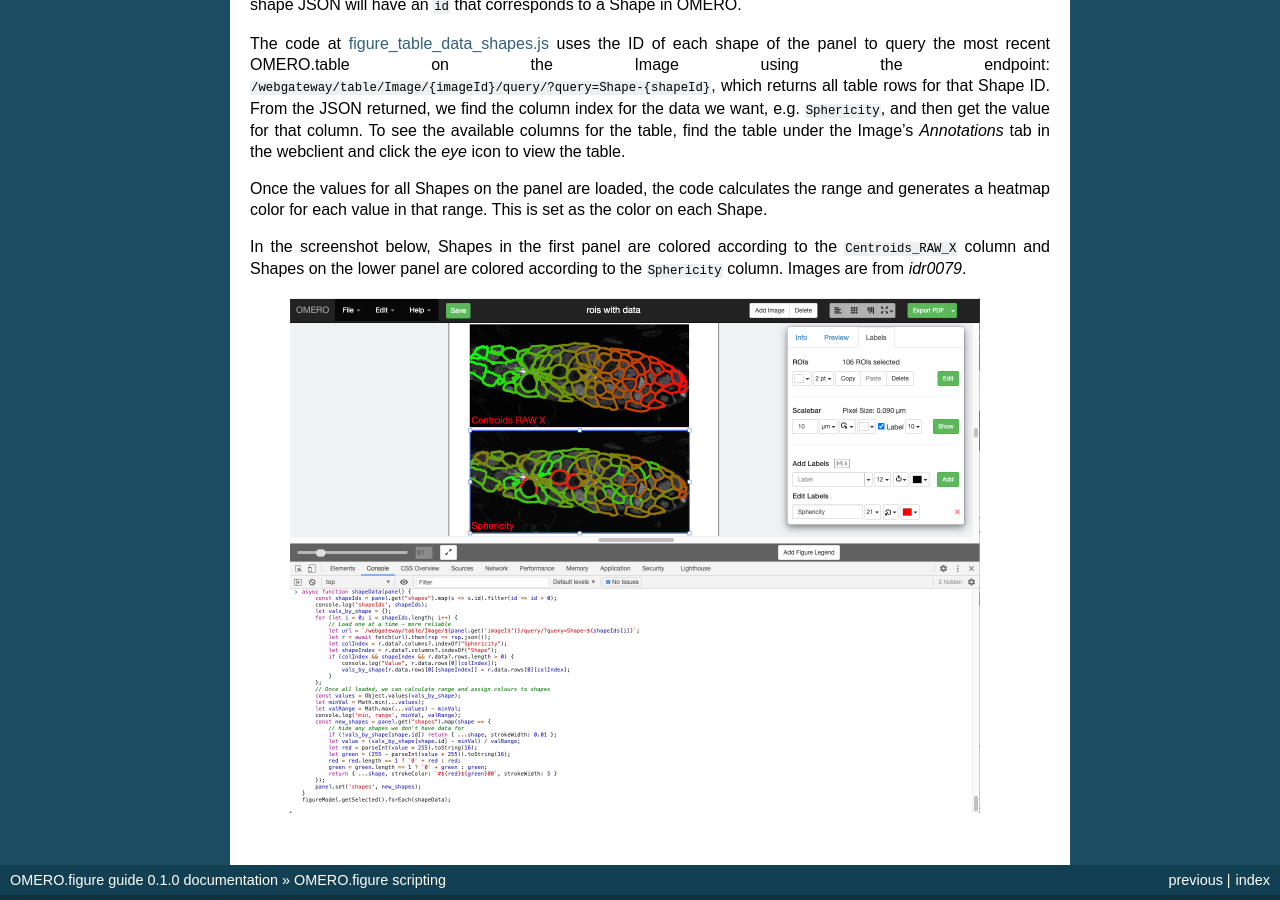
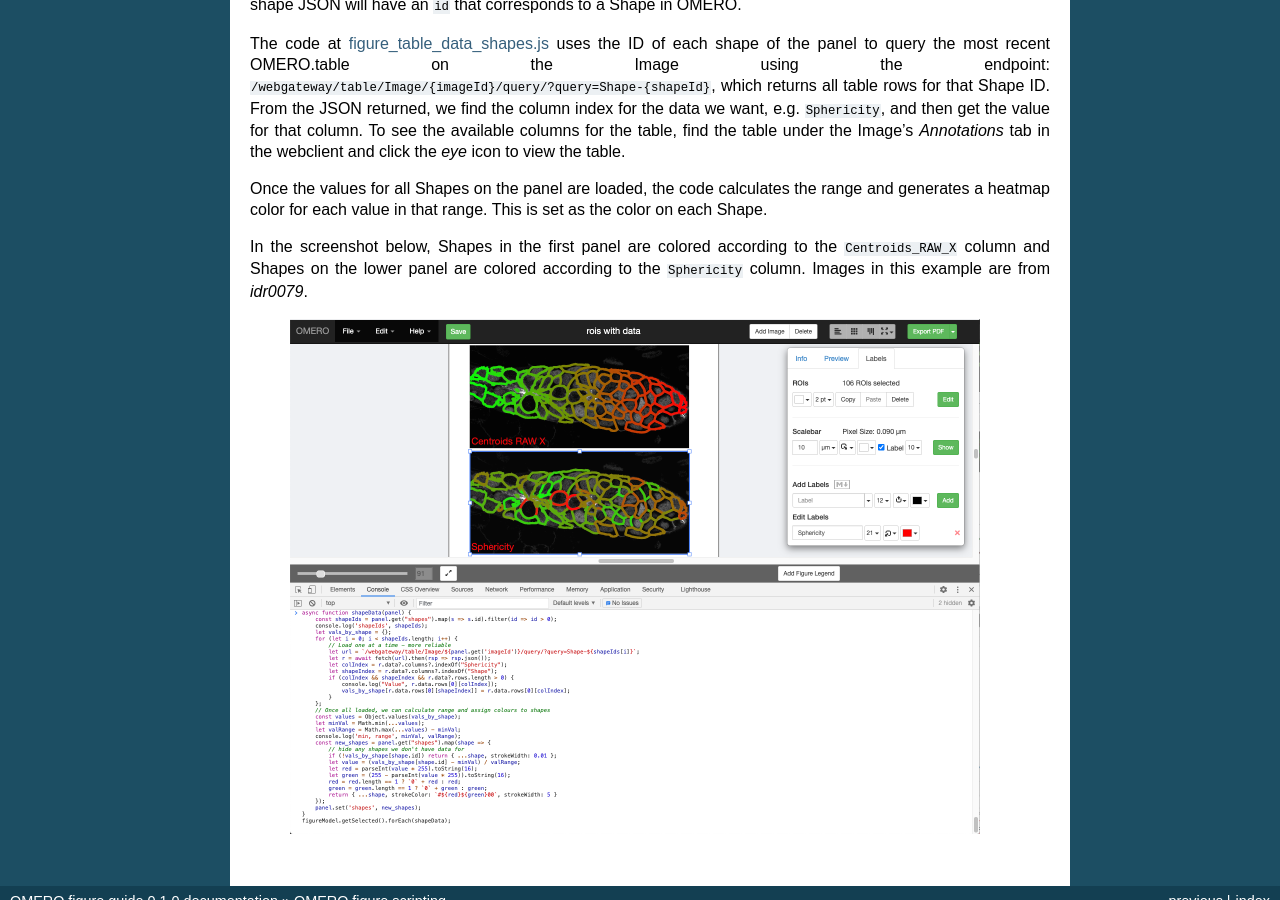
Before and after one commit to ome/omero-guide-figure, a Sphinx documentation site: the page built from docs/omero_figure_scripting.rst, in a window 1280 px wide and 900 px high, scrolled down 3926 px. Built offline with Sphinx 7.4.7, drawn with Linux system fonts in a browser that asks for light colours.

Commit message:
Update docs/omero_figure_scripting.rst
Co-authored-by: pwalczysko <p.walczysko@dundee.ac.uk>

```diff
--- a/docs/omero_figure_scripting.rst
+++ b/docs/omero_figure_scripting.rst
@@ -153,7 +153,7 @@ on each Shape.
 
 In the screenshot below, Shapes in the first panel are colored according to the ``Centroids_RAW_X``
 column and Shapes on the lower panel are colored according to the ``Sphericity`` column.
-Images are from `idr0079`.
+Images in this example are from `idr0079`.
 
     .. image:: images/script_idr0079_heatmap.png
        :width: 690 px
```
